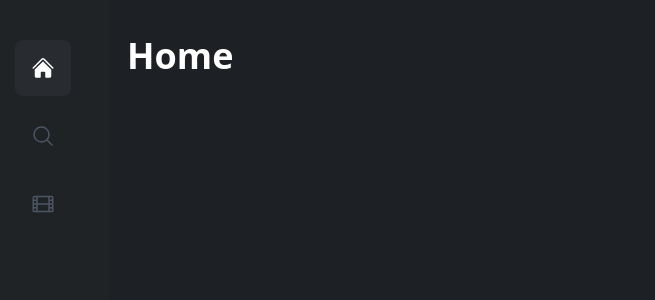
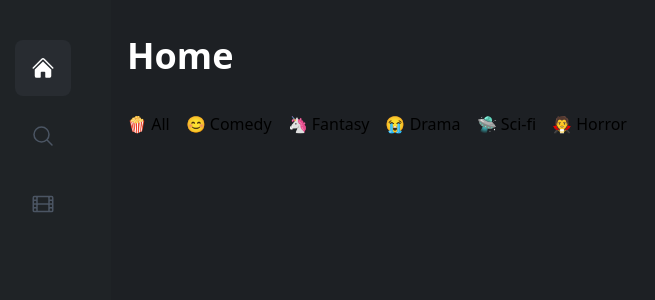
Before and after one commit to drummer-Yurii/movieology-frontend, a Vue app: page / in a window 1280 px wide. Shown: the top 300 px of the page, without its empty margins (25-680 px from the left). Built offline with nearby package versions, Linux system fonts and the light colour scheme; the HTML template or start-up script is replaced by a standard one.

Commit message:
component tabs

```diff
--- a/src/components/HelloWorld.vue
+++ /dev/null
@@ -1,38 +0,0 @@
-<script setup lang="ts">
-import { ref } from 'vue'
-
-defineProps<{ msg: string }>()
-
-const count = ref(0)
-</script>
-
-<template>
-  <h1>{{ msg }}</h1>
-
-  <div class="card">
-    <button type="button" @click="count++">count is {{ count }}</button>
-    <p>
-      Edit
-      <code>components/HelloWorld.vue</code> to test HMR
-    </p>
-  </div>
-
-  <p>
-    Check out
-    <a href="https://vuejs.org/guide/quick-start.html#local" target="_blank"
-      >create-vue</a
-    >, the official Vue + Vite starter
-  </p>
-  <p>
-    Install
-    <a href="https://github.com/johnsoncodehk/volar" target="_blank">Volar</a>
-    in your IDE for a better DX
-  </p>
-  <p class="read-the-docs">Click on the Vite and Vue logos to learn more</p>
-</template>
-
-<style scoped>
-.read-the-docs {
-  color: #888;
-}
-</style>
--- /dev/null
+++ b/src/components/Tabs.vue
@@ -0,0 +1,18 @@
+<script lang="ts" setup>
+import { Tab } from '../types';
+
+defineProps<{
+    tabs: Tab[];
+}>();
+</script>
+
+<template>
+    <div>
+        <nav class="flex space-x-4">
+            <a v-for="{id, emoji, title} in tabs" :key="id">
+                {{ emoji }}
+                {{ title }}
+            </a>
+        </nav>
+    </div>
+</template>
--- /dev/null
+++ b/src/mocks/tabs.ts
@@ -0,0 +1,34 @@
+import { Tab } from "../types";
+
+export const tabs: Tab[] = [
+    {
+        title: 'All',
+        id: '1',
+        emoji: '🍿',
+    },
+    {
+        title: 'Comedy',
+        id: '2',
+        emoji: '😊',
+    },
+    {
+        title: 'Fantasy',
+        id: '3',
+        emoji: '🦄',
+    },
+    {
+        title: 'Drama',
+        id: '4',
+        emoji: '😭',
+    },
+    {
+        title: 'Sci-fi',
+        id: '5',
+        emoji: '🛸',
+    },
+    {
+        title: 'Horror',
+        id: '6',
+        emoji: '🧛',
+    },
+];
--- a/src/pages/Home.vue
+++ b/src/pages/Home.vue
@@ -1,9 +1,14 @@
 <script lang="ts" setup>
 import Page from '../components/layout/Page.vue';
+import Tabs from '../components/Tabs.vue'
+import { tabs } from '../mocks/tabs';
 </script>
 
 <template>
     <page>
         <template #title>Home</template>
+        <div>
+            <tabs :tabs="tabs" />
+        </div>
     </page>
 </template>
--- /dev/null
+++ b/src/types/index.ts
@@ -0,0 +1,5 @@
+export interface Tab {
+    title: string;
+    emoji: string;
+    id: string;
+}
```
Also changed, not shown: 1 other file (tests, documents, lock files or other folders).
